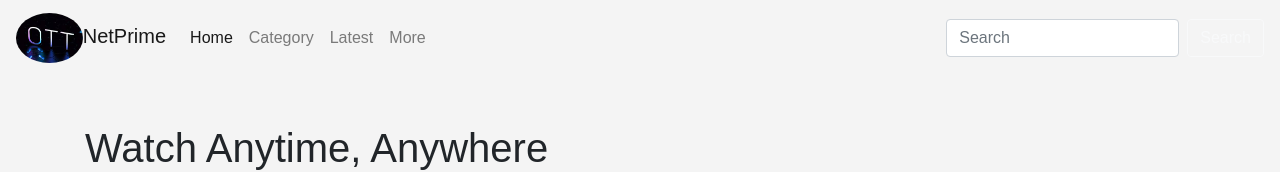
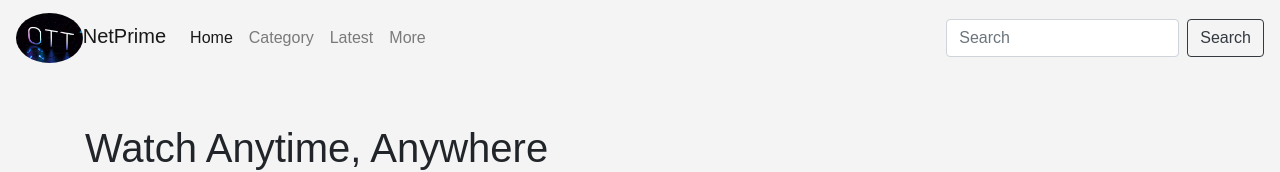
Before and after one commit to mnayeembasha/net-prime, a plain HTML site: page index.html in a window 1280 px wide. Shown: the top 172 px of the page. Drawn offline with nearby package versions, Linux system fonts and the light colour scheme.

Commit message:
Update index.html

```diff
--- a/index.html
+++ b/index.html
@@ -53,7 +53,7 @@
         </ul>
         <form class="form-inline">
             <input class="form-control mr-sm-2" type="search" placeholder="Search" aria-label="Search">
-            <button class="btn btn-outline-light my-2 my-sm-0" type="submit">Search</button>
+            <button class="btn btn-outline-dark text-dark my-2 my-sm-0" type="submit">Search</button>
         </form>
     </div>
 </nav>
```
